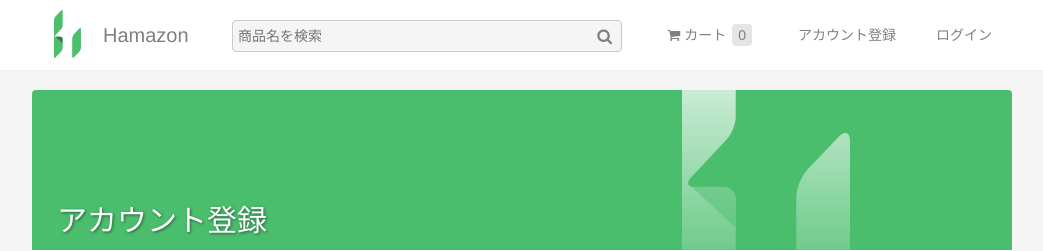
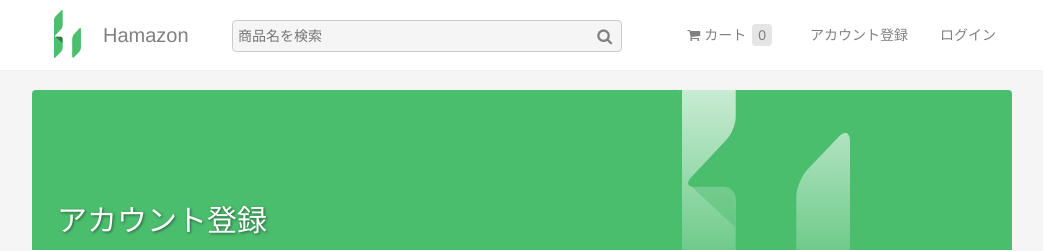
Before and after one commit to hmmrjn/hamazon, a PHP site: page /register/ in a window 1280 px wide. Shown: the top 251 px of the page, without its empty margins (118-1161 px from the left). Run offline with PHP 8.4, Linux system fonts and the light colour scheme; data that the repository does not hold is empty; a stand-in replaces the project's code that opens the database connection; some libraries are stand-ins or nearby versions.

Commit message:
login register forgot_password にviewportを追加

```diff
--- a/common/style.css
+++ b/common/style.css
@@ -99,7 +99,7 @@ hr {
 header {
 	background: white;
 	margin-bottom: 20px;
-	padding: 5px 15px;
+	padding: 5px 10px;
 	height: 60px;
 	/*box-shadow: 0 0 10px gray;*/
 	box-shadow: 0 0 1px rgba(0,0,0,.15);
@@ -145,7 +145,7 @@ nav {
 nav li {
 	float: left;
 	list-style: none;
-	padding: 5px 20px;
+	padding: 5px 16px;
 	/*border-left: 1px solid #808080;*/
 }
 nav li:first-child {
--- a/login/forgot_password.php
+++ b/login/forgot_password.php
@@ -83,6 +83,7 @@ if( isset($_GET['id']) ) $login_id = $_GET['id'];
 <html lang="ja">
 <head>
 <meta charset="utf-8">
+<meta name="viewport" content="width=device-width">
 <title>Hamazon | 通販 - ファッション、家電から食品まで</title>
 <link rel="shortcut icon" href="/images/icon.ico">
 <link rel="stylesheet" href="/common/normalize.css">
--- a/login/index.php
+++ b/login/index.php
@@ -53,6 +53,7 @@ if( isset($_GET['id']) ) $login_id = $_GET['id'];
 <html lang="ja">
 <head>
 <meta charset="utf-8">
+<meta name="viewport" content="width=device-width">
 <title>Hamazon | 通販 - ファッション、家電から食品まで</title>
 <link rel="shortcut icon" href="/images/icon.ico">
 <link rel="stylesheet" href="/common/normalize.css">
--- a/register/index.php
+++ b/register/index.php
@@ -81,6 +81,7 @@ _EOT_;
 <html lang="ja">
 <head>
 <meta charset="utf-8">
+<meta name="viewport" content="width=device-width">
 <title>Hamazon | 通販 - ファッション、家電から食品まで</title>
 <link rel="shortcut icon" href="/images/icon.ico">
 <link rel="stylesheet" href="/common/normalize.css">
```
